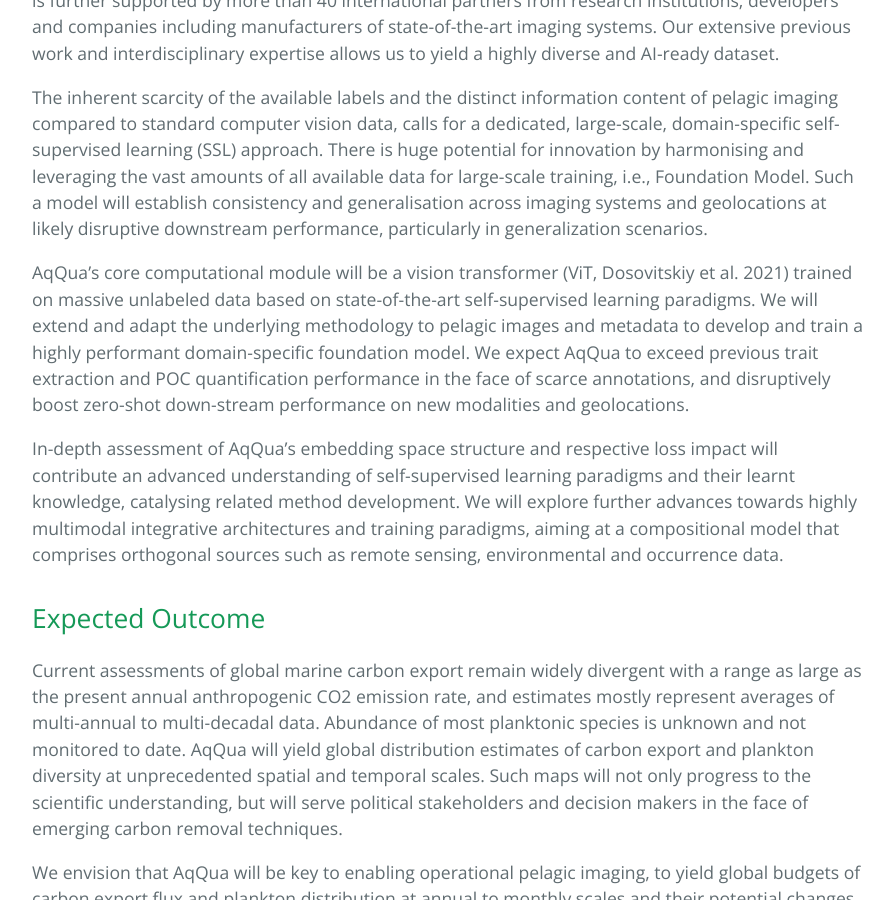
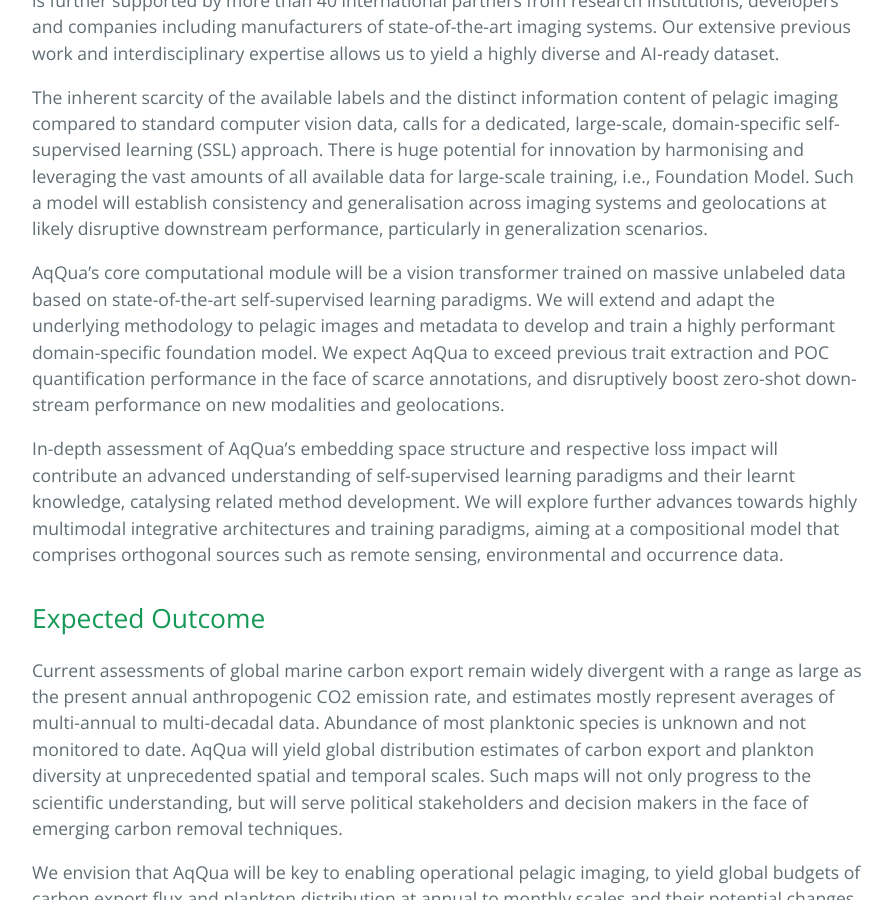
Before and after one commit to Kainmueller-Lab/aqqua, a Jekyll site: the page built from research.md, in a window 1280 px wide and 900 px high, scrolled down 1808 px. Shown: the whole window, without its empty margins (192-1085 px from the left). Built offline with Jekyll 4.4.1, drawn with Linux system fonts in a browser that asks for light colours.

Commit message:
removed citation

```diff
--- a/research.md
+++ b/research.md
@@ -25,7 +25,7 @@ We have identified three billion pelagic images accessible for our project, with
 
 The inherent scarcity of the available labels and the distinct information content of pelagic imaging compared to standard computer vision data, calls for a dedicated, large-scale, domain-specific self-supervised learning (SSL) approach. There is huge potential for innovation by harmonising and leveraging the vast amounts of all available data for large-scale training, i.e., Foundation Model. Such a model will establish consistency and generalisation across imaging systems and geolocations at likely disruptive downstream performance, particularly in generalization scenarios.
 
-AqQua’s core computational module will be a vision transformer (ViT, Dosovitskiy et al. 2021) trained on massive unlabeled data based on state-of-the-art self-supervised learning paradigms. We will extend and adapt the underlying methodology to pelagic images and metadata to develop and train a highly performant domain-specific foundation model. We expect AqQua to exceed previous trait extraction and POC quantification performance in the face of scarce annotations, and disruptively boost zero-shot down-stream performance on new modalities and geolocations.
+AqQua’s core computational module will be a vision transformer trained on massive unlabeled data based on state-of-the-art self-supervised learning paradigms. We will extend and adapt the underlying methodology to pelagic images and metadata to develop and train a highly performant domain-specific foundation model. We expect AqQua to exceed previous trait extraction and POC quantification performance in the face of scarce annotations, and disruptively boost zero-shot down-stream performance on new modalities and geolocations.
 
 In-depth assessment of AqQua’s embedding space structure and respective loss impact will contribute an advanced understanding of self-supervised learning paradigms and their learnt knowledge, catalysing related method development. We will explore further advances towards highly multimodal integrative architectures and training paradigms, aiming at a compositional model that comprises orthogonal sources such as remote sensing, environmental and occurrence data.
 
```
